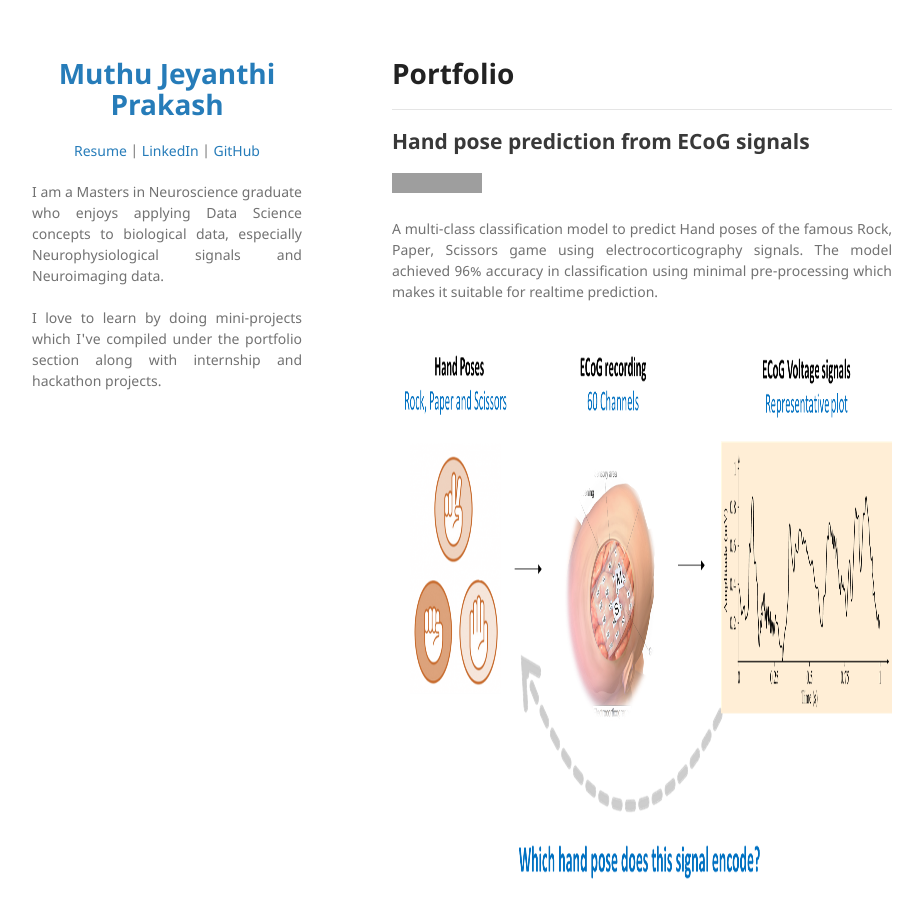
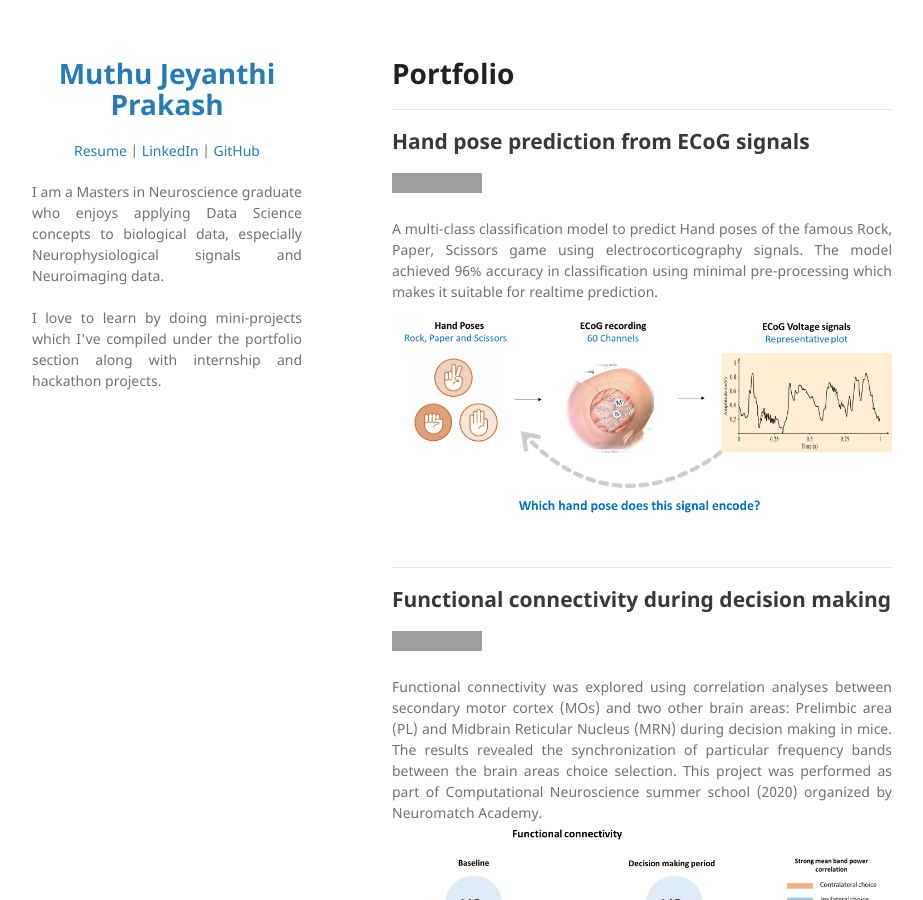
Before and after one commit to Muthu-Jeyanthi/Muthu-Jeyanthi.github.io, a Jekyll site: the page built from index.md, in a window 1280 px wide and 900 px high. Shown: the whole window, without its empty margins (178-1101 px from the left). Built offline with Jekyll 4.4.1, drawn with Linux system fonts in a browser that asks for light colours; our own code applies the rules of GitHub Pages for plain Markdown files; grey boxes are pictures that could not be loaded.

Commit message:
Update index.md

```diff
--- a/index.md
+++ b/index.md
@@ -6,7 +6,7 @@
 
 <div style="text-align: justify">A multi-class classification model to predict Hand poses of the famous Rock, Paper, Scissors game using electrocorticography signals. The model achieved 96% accuracy in classification using minimal pre-processing which makes it suitable for realtime prediction.</div>
 
-<center><img src="assets/img/Ecog_image.png" width="1200" height="600"/></center>
+<center><img src="assets/img/Ecog_image.png"/></center>
 <br>
 
 ---
```
